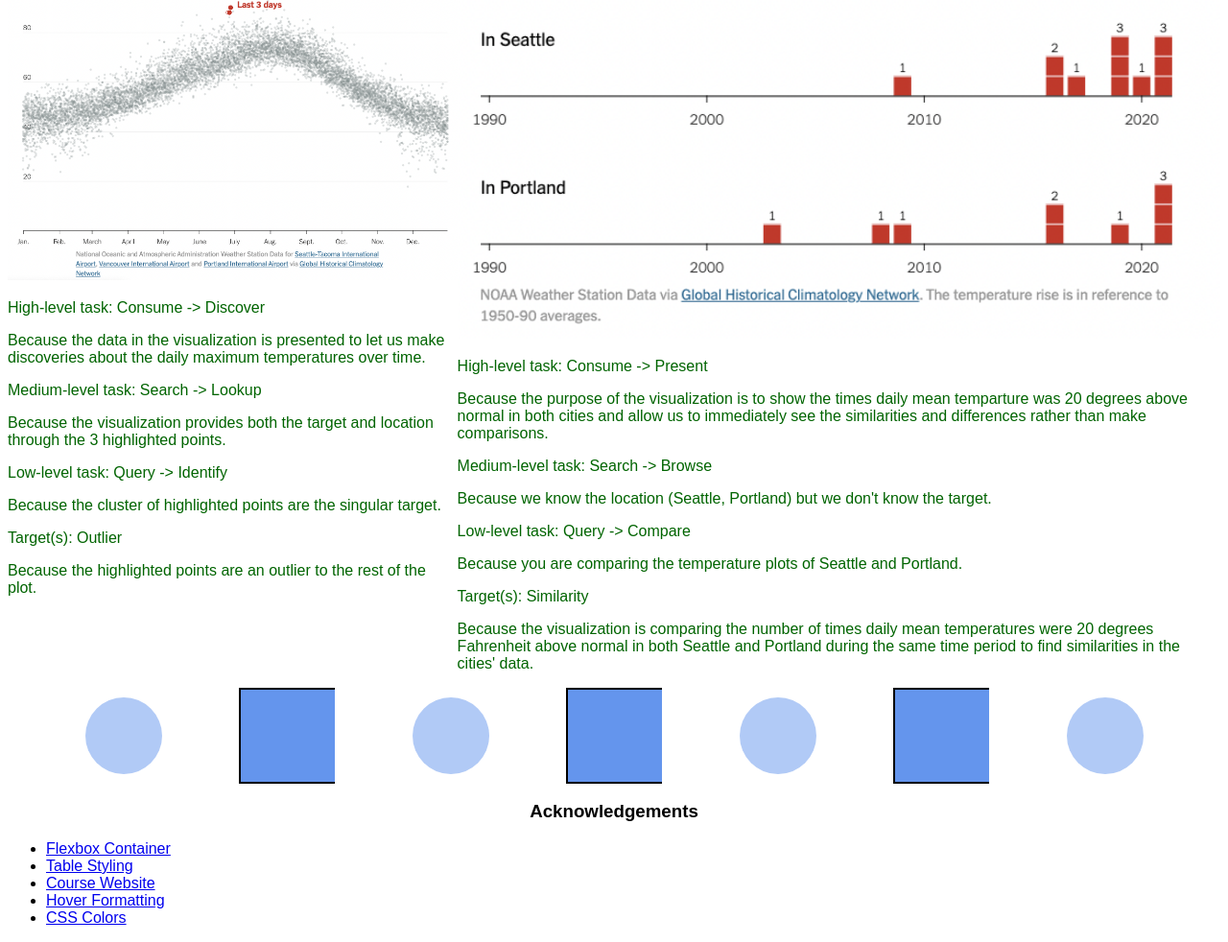
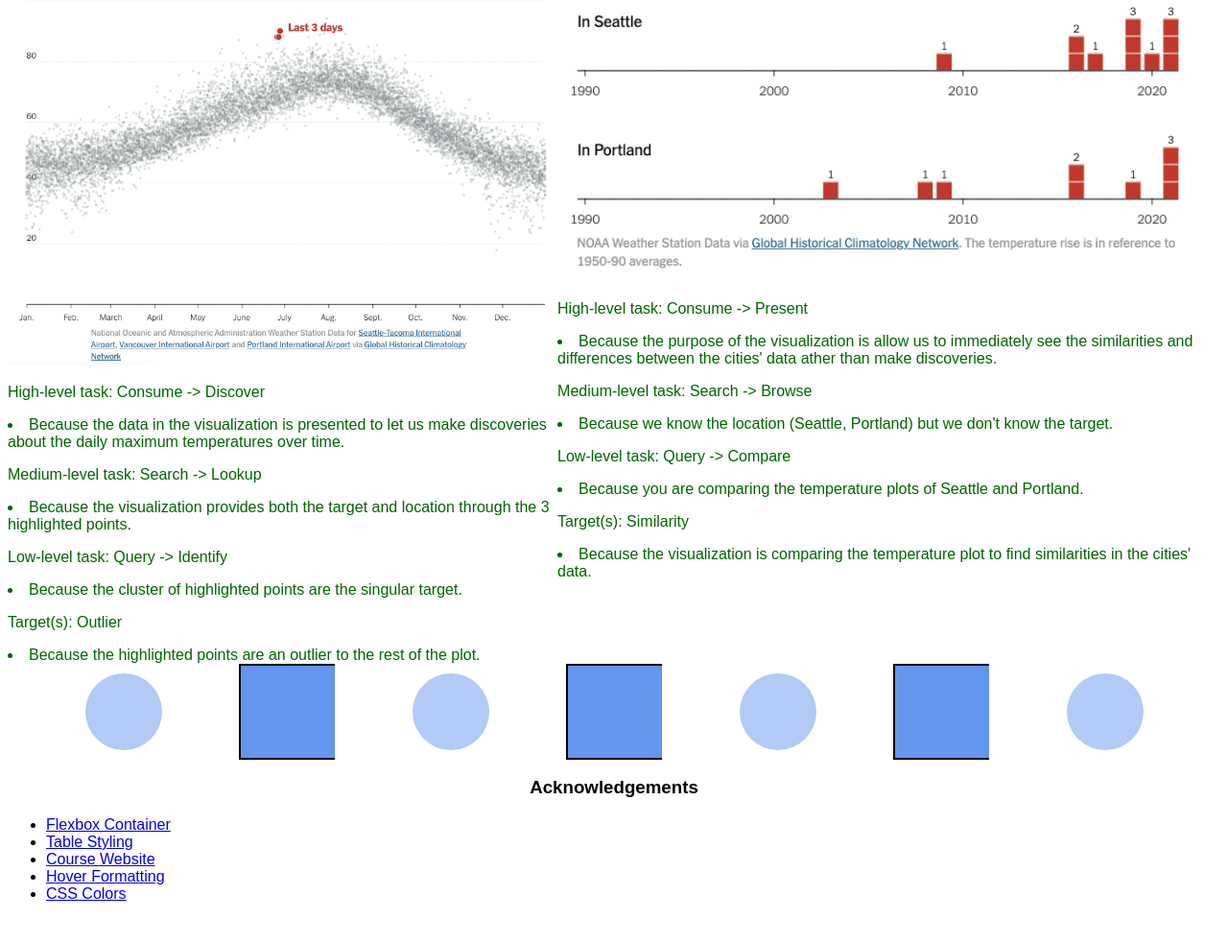
Before and after one commit to DS4200-S23-Class/hw-02-krishanu-and-zain, a plain HTML site: page index.html in a window 1280 px wide. Shown: the part 962-1944 px from the top of the page at 96% size. After the commit the page ends 1919 px from the top, so only its background shows below. Drawn offline with Linux system fonts and the light colour scheme.

Commit message:
Update index.html

```diff
--- a/index.html
+++ b/index.html
@@ -80,28 +80,26 @@
         <div class="flex-container">
             <div>
                 <img src="img\vis1.png" alt="Daily maximum temperatures in Vancouver 1979-2021">
-                <p>High-level task: Consume -> Discover</p>
-                <p>Because the data in the visualization is presented to let us make discoveries about the daily maximum temperatures over time.</li>
+               <p>High-level task: Consume -> Discover</p>
+                <li>Because the data in the visualization is presented to let us make discoveries about the daily maximum temperatures over time.</li>
                 <p>Medium-level task: Search -> Lookup </p>
-                <p>Because the visualization provides both the target and location through the 3 highlighted points.</li>
+                <li>Because the visualization provides both the target and location through the 3 highlighted points.</li>
                 <p>Low-level task: Query -> Identify</p>
-                <p>Because the cluster of highlighted points are the singular target.</li>
+                <li>Because the cluster of highlighted points are the singular target.</li>
                 <p>Target(s): Outlier</p>
-                <p>Because the highlighted points are an outlier to the rest of the plot.</li>
+                <li>Because the highlighted points are an outlier to the rest of the plot.</li>
 
             </div>
             <div>
                 <img src="img\vis2.png" alt="Number of times daily mean temperatures were 20 degrees Fahrenheit above normal">
                 <p>High-level task: Consume -> Present</p>
-                <p>Because the purpose of the visualization is to show the times daily mean temparture was 20 degrees above normal
-                    in both cities and allow us to immediately see the similarities and differences rather than make comparisons.</li>
+                <li>Because the purpose of the visualization is allow us to immediately see the similarities and differences between the cities' data ather than make discoveries.</li>
                 <p>Medium-level task: Search -> Browse</p>
-                <p>Because we know the location (Seattle, Portland) but we don't know the target.</li>
+                <li>Because we know the location (Seattle, Portland) but we don't know the target.</li>
                 <p>Low-level task: Query -> Compare</p>
-                <p>Because you are comparing the temperature plots of Seattle and Portland.</li>
+                <li>Because you are comparing the temperature plots of Seattle and Portland.</li>
                 <p>Target(s): Similarity</p>
-                <p>Because the visualization is comparing the number of times daily mean temperatures were 20 degrees Fahrenheit above normal
-                    in both Seattle and Portland during the same time period to find similarities in the cities' data.</li>
+                <li>Because the visualization is comparing the temperature plot to find similarities in the cities' data.</li>
             </div>
 
     </div>
```
